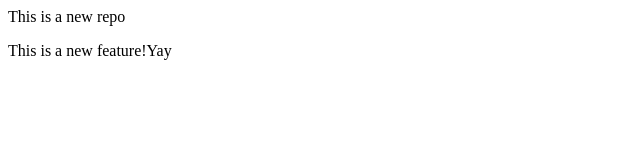
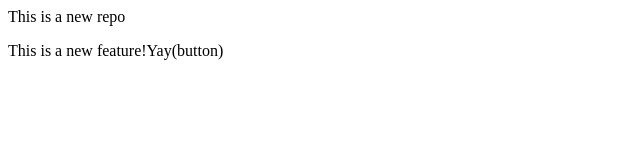
Before and after one commit to Tanya1203/localRepo, a plain HTML site: page index.html in a window 1280 px wide. Shown: the full height of the page, 0-640 px from the left. Drawn offline with Linux system fonts and the light colour scheme.

```diff
--- a/index.html
+++ b/index.html
@@ -1,2 +1,2 @@
 <p>This is a new repo</p>
-<p>This is a new feature!Yay</p>
+<p>This is a new feature!Yay(button)</p>
```
